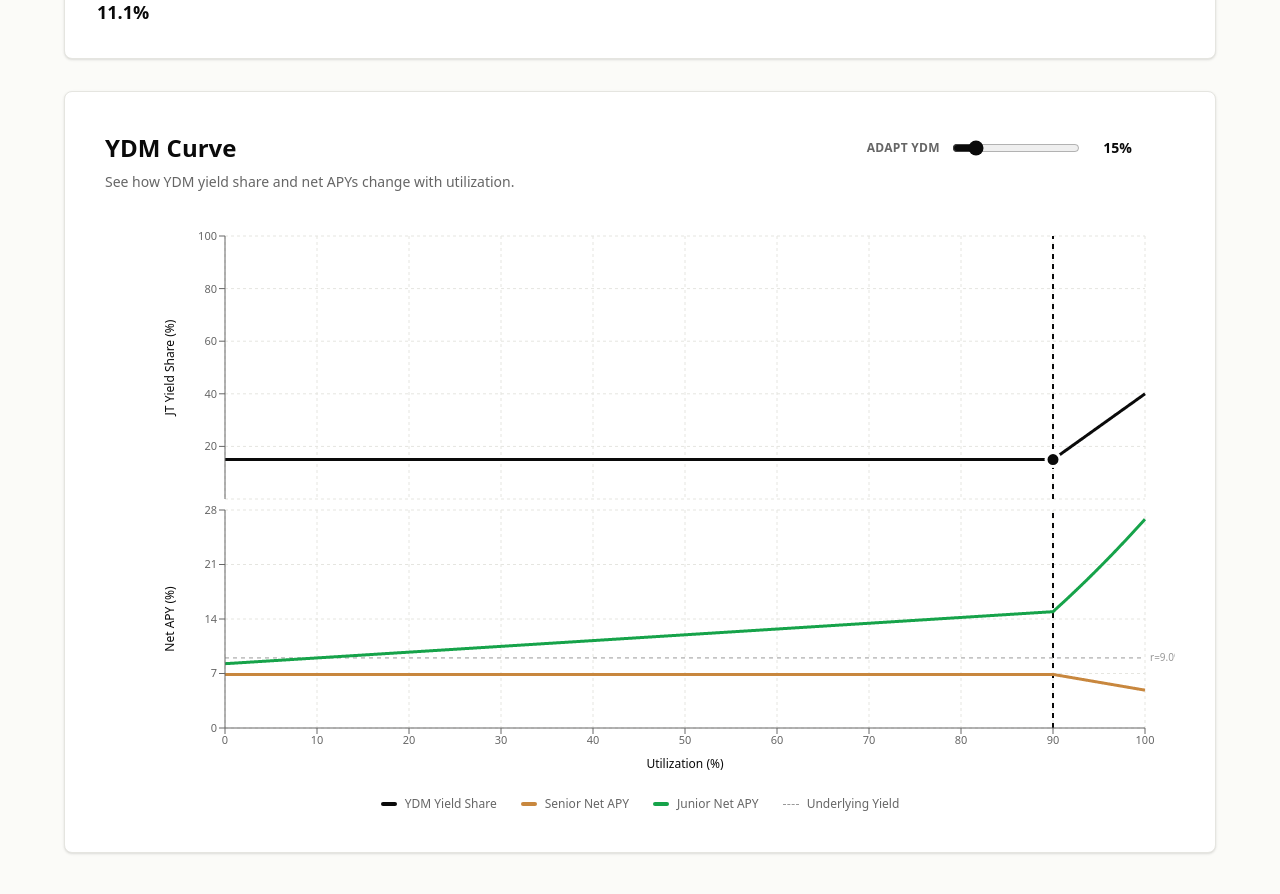
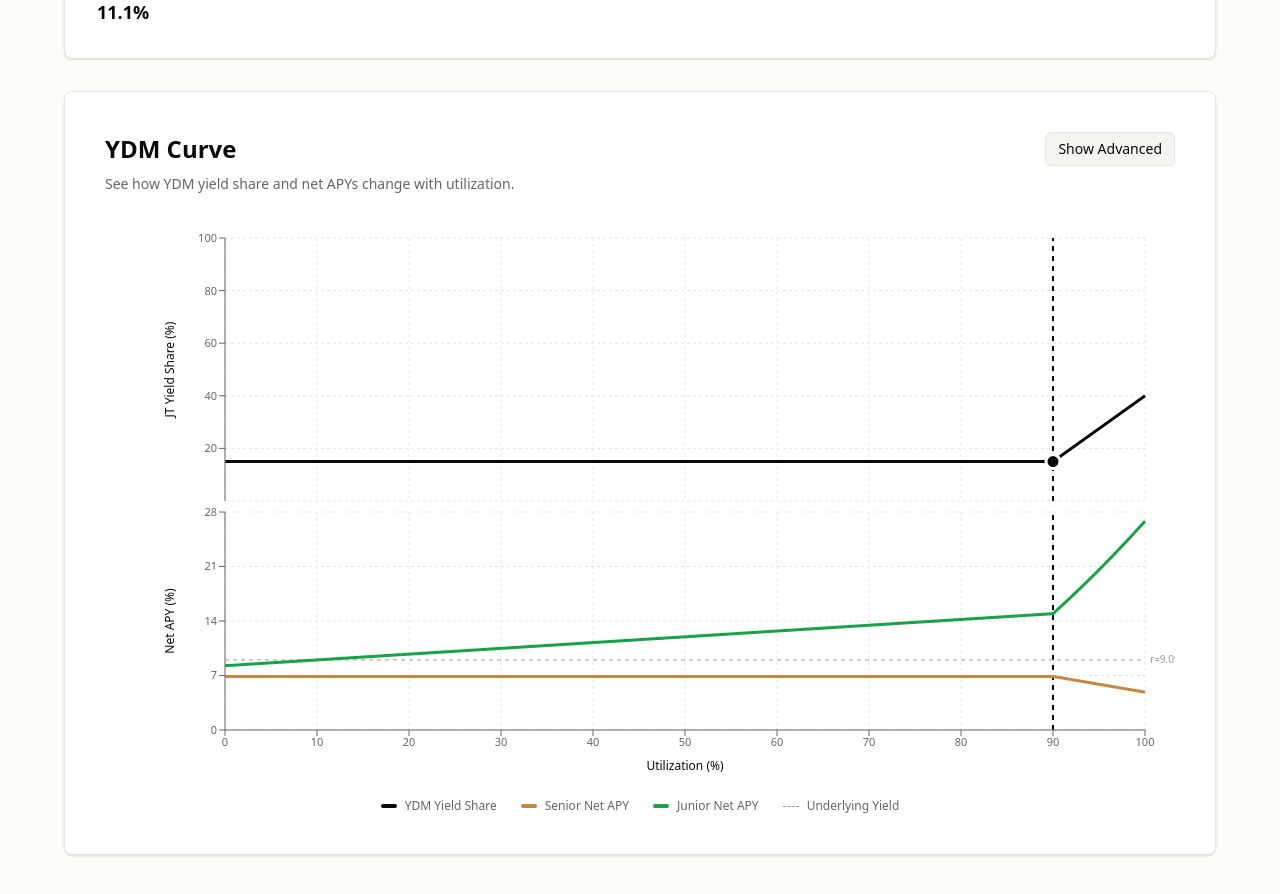
Before and after one commit to roycoprotocol/royco-simulator, a Next.js app: page / in a window 1280 px wide. Shown: the part 1820-2714 px from the top of the page. Built offline with nearby package versions, Linux system fonts and the light colour scheme.

Commit message:
move YDM Curve Parameters into new Advanced toggle on YDM Curve card

```diff
--- a/app/page.tsx
+++ b/app/page.tsx
@@ -174,6 +174,7 @@ export default function YieldSimulator() {
 
   const [showExplainer, setShowExplainer] = useState<boolean>(false);
   const [showAdvanced, setShowAdvanced] = useState<boolean>(false);
+  const [showYdmAdvanced, setShowYdmAdvanced] = useState<boolean>(false);
 
 
   const parseNumber = (value: string): number => {
@@ -1113,45 +1114,6 @@ export default function YieldSimulator() {
                     </p>
                   </div>
 
-                  {/* YDM Curve Parameters */}
-                  <div className="bg-white rounded-lg border border-[#e5e5e0] p-6 shadow-sm">
-                    <h3 className="text-sm font-semibold text-[#0a0a0a] mb-4 uppercase tracking-wide">
-                      YDM Curve Parameters
-                    </h3>
-                    <p className="text-xs text-[#666666] mb-4">
-                      Controls the piecewise linear yield share curve. Y_0 and Y_full set the endpoints; Y_T is the kink at 90% utilization.
-                    </p>
-                    <div className="grid grid-cols-3 gap-4">
-                      <div>
-                        <label className="block text-xs text-[#666666] mb-1">Y₀ (at 0% util)</label>
-                        <div className="flex items-center">
-                          <input type="text" value={ydmY0}
-                            onChange={(e) => { setYdmY0(e.target.value); setAdaptYdm(parseNumber(ydmYT) || defaultAdaptYdm); if (!isCustomSelected) setSelectedExampleId(CUSTOM_PRESET_ID); }}
-                            className="w-full border border-[#e5e5e0] rounded-lg px-3 py-2 text-sm" />
-                          <span className="ml-1 text-sm text-[#666666]">%</span>
-                        </div>
-                      </div>
-                      <div>
-                        <label className="block text-xs text-[#666666] mb-1">Y_T (at 90% util)</label>
-                        <div className="flex items-center">
-                          <input type="text" value={ydmYT}
-                            onChange={(e) => { setYdmYT(e.target.value); setAdaptYdm(parseFloat(e.target.value) || defaultAdaptYdm); if (!isCustomSelected) setSelectedExampleId(CUSTOM_PRESET_ID); }}
-                            className="w-full border border-[#e5e5e0] rounded-lg px-3 py-2 text-sm" />
-                          <span className="ml-1 text-sm text-[#666666]">%</span>
-                        </div>
-                      </div>
-                      <div>
-                        <label className="block text-xs text-[#666666] mb-1">Y_full (at 100% util)</label>
-                        <div className="flex items-center">
-                          <input type="text" value={ydmYFull}
-                            onChange={(e) => { setYdmYFull(e.target.value); setAdaptYdm(parseNumber(ydmYT) || defaultAdaptYdm); if (!isCustomSelected) setSelectedExampleId(CUSTOM_PRESET_ID); }}
-                            className="w-full border border-[#e5e5e0] rounded-lg px-3 py-2 text-sm" />
-                          <span className="ml-1 text-sm text-[#666666]">%</span>
-                        </div>
-                      </div>
-                    </div>
-                  </div>
-
                   {/* Protocol Fees */}
                   <div className="bg-white rounded-lg border border-[#e5e5e0] p-6 shadow-sm">
                     <h3 className="text-sm font-semibold text-[#0a0a0a] mb-4 uppercase tracking-wide">
@@ -1370,34 +1332,62 @@ export default function YieldSimulator() {
             {/* YDM Curve + Net APY */}
             <div className="bg-white rounded-lg p-8 md:p-10 border border-[#e5e5e0] shadow-sm">
               <div className="mb-6">
-                <div className="flex items-center justify-between mb-2">
+                <div className="flex items-center justify-between flex-wrap gap-3 mb-2">
                   <h2 className="text-2xl font-semibold text-[#0a0a0a]">
                     YDM Curve
                   </h2>
-                  <div className="flex items-center gap-3">
-                    <label className="text-xs font-semibold uppercase tracking-wide text-[#666666]">Adapt YDM</label>
-                    <input
-                      type="range"
-                      min={1}
-                      max={100}
-                      value={adaptYdm}
-                      onChange={(e) => setAdaptYdm(Number(e.target.value))}
-                      className="w-32 accent-[#0a0a0a]"
-                    />
-                    <span className="text-sm font-semibold text-[#0a0a0a] w-10 text-right">{adaptYdm}%</span>
-                    <button
-                      onClick={() => setAdaptYdm(parseNumber(ydmYT) || defaultAdaptYdm)}
-                      className={`text-xs transition-colors ${adaptYdm !== (parseNumber(ydmYT) || defaultAdaptYdm) ? 'text-[#666666] hover:text-[#0a0a0a]' : 'invisible'}`}
-                      title="Reset to default"
-                    >
-                      Reset
-                    </button>
-                  </div>
+                  <button
+                    type="button"
+                    onClick={() => setShowYdmAdvanced(!showYdmAdvanced)}
+                    className="text-sm font-medium text-[#0a0a0a] bg-[#f4f4f0] border border-[#e5e5e0] rounded-md px-3 py-1.5 hover:bg-[#eaeae4] transition-colors"
+                  >
+                    {showYdmAdvanced ? 'Hide Advanced' : 'Show Advanced'}
+                  </button>
                 </div>
                 <p className="text-sm text-[#666666]">
                   See how YDM yield share and net APYs change with utilization.
                 </p>
               </div>
+
+              {showYdmAdvanced && (
+                <div className="mb-6 rounded-lg border border-[#e5e5e0] bg-[#fafaf7] p-5">
+                  <h3 className="text-sm font-semibold text-[#0a0a0a] mb-1 uppercase tracking-wide">
+                    YDM Curve Parameters
+                  </h3>
+                  <p className="text-xs text-[#666666] mb-4">
+                    Controls the piecewise linear yield share curve. Y₀ and Y_full set the endpoints; Y_T is the kink at 90% utilization.
+                  </p>
+                  <div className="grid grid-cols-3 gap-4">
+                    <div>
+                      <label className="block text-xs text-[#666666] mb-1">Y₀ (at 0% util)</label>
+                      <div className="flex items-center">
+                        <input type="text" value={ydmY0}
+                          onChange={(e) => { setYdmY0(e.target.value); setAdaptYdm(parseNumber(ydmYT) || defaultAdaptYdm); if (!isCustomSelected) setSelectedExampleId(CUSTOM_PRESET_ID); }}
+                          className="w-full border border-[#e5e5e0] rounded-lg px-3 py-2 text-sm bg-white" />
+                        <span className="ml-1 text-sm text-[#666666]">%</span>
+                      </div>
+                    </div>
+                    <div>
+                      <label className="block text-xs text-[#666666] mb-1">Y_T (at 90% util)</label>
+                      <div className="flex items-center">
+                        <input type="text" value={ydmYT}
+                          onChange={(e) => { setYdmYT(e.target.value); setAdaptYdm(parseFloat(e.target.value) || defaultAdaptYdm); if (!isCustomSelected) setSelectedExampleId(CUSTOM_PRESET_ID); }}
+                          className="w-full border border-[#e5e5e0] rounded-lg px-3 py-2 text-sm bg-white" />
+                        <span className="ml-1 text-sm text-[#666666]">%</span>
+                      </div>
+                    </div>
+                    <div>
+                      <label className="block text-xs text-[#666666] mb-1">Y_full (at 100% util)</label>
+                      <div className="flex items-center">
+                        <input type="text" value={ydmYFull}
+                          onChange={(e) => { setYdmYFull(e.target.value); setAdaptYdm(parseNumber(ydmYT) || defaultAdaptYdm); if (!isCustomSelected) setSelectedExampleId(CUSTOM_PRESET_ID); }}
+                          className="w-full border border-[#e5e5e0] rounded-lg px-3 py-2 text-sm bg-white" />
+                        <span className="ml-1 text-sm text-[#666666]">%</span>
+                      </div>
+                    </div>
+                  </div>
+                </div>
+              )}
 
               {/* YDM Yield Share chart */}
               <div className="h-72">
```
